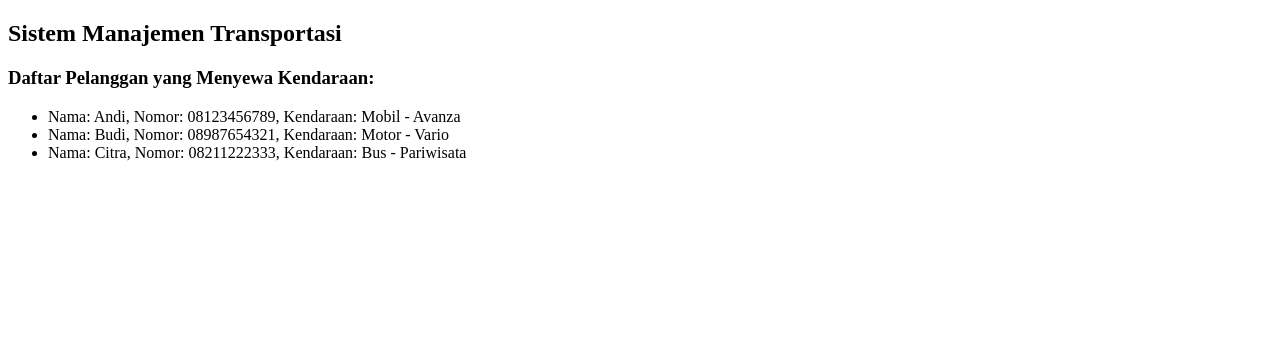
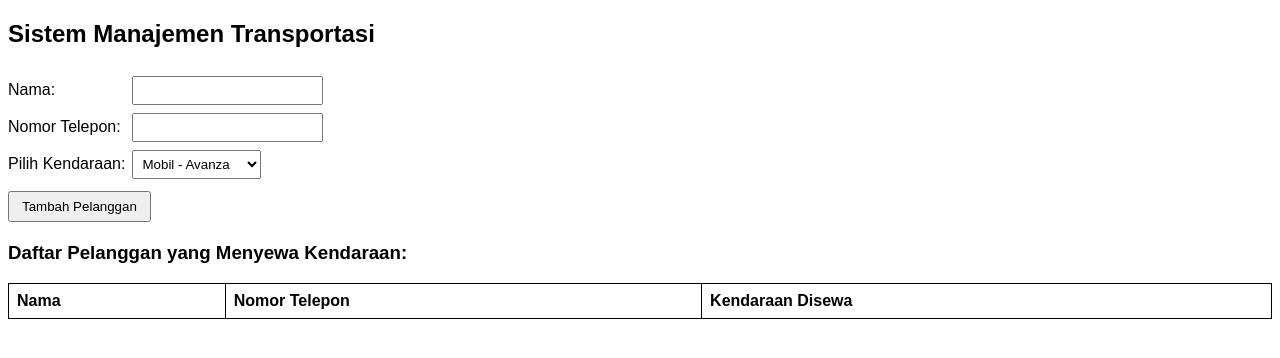
Before and after one commit to cels-885/Tugas4JavaScript, a plain HTML site: page index.html in a window 1280 px wide. Drawn offline with Linux system fonts and the light colour scheme.

Commit message:
update html

```diff
--- a/index.html
+++ b/index.html
@@ -1,10 +1,72 @@
 <!DOCTYPE html>
 <html>
 <head>
-  <title>Tugas Pertemuan 4 - Sistem Manajemen Transportasi</title>
+  <title>Sistem Manajemen Transportasi</title>
+  <style>
+    body {
+      font-family: Arial, sans-serif;
+    }
+    form {
+      margin-bottom: 20px;
+    }
+    label {
+      display: inline-block;
+      width: 120px;
+      margin-top: 8px;
+    }
+    input, select {
+      padding: 5px;
+      margin-top: 8px;
+    }
+    button {
+      margin-top: 12px;
+      padding: 6px 12px;
+    }
+    table {
+      border-collapse: collapse;
+      width: 100%;
+      margin-top: 15px;
+    }
+    th, td {
+      border: 1px solid black;
+      padding: 8px;
+      text-align: left;
+    }
+  </style>
 </head>
 <body>
   <h2>Sistem Manajemen Transportasi</h2>
+
+  <!-- Form input pelanggan -->
+  <form id="formPelanggan">
+    <label>Nama:</label>
+    <input type="text" id="nama" required><br>
+
+    <label>Nomor Telepon:</label>
+    <input type="text" id="nomorTelepon" required><br>
+
+    <label>Pilih Kendaraan:</label>
+    <select id="kendaraan">
+      <option value="Mobil">Mobil - Avanza</option>
+      <option value="Motor">Motor - Vario</option>
+      <option value="Bus">Bus - Pariwisata</option>
+    </select><br>
+
+    <button type="submit">Tambah Pelanggan</button>
+  </form>
+
+  <!-- Tabel daftar pelanggan -->
+  <h3>Daftar Pelanggan yang Menyewa Kendaraan:</h3>
+  <table id="tabelPelanggan">
+    <thead>
+      <tr>
+        <th>Nama</th>
+        <th>Nomor Telepon</th>
+        <th>Kendaraan Disewa</th>
+      </tr>
+    </thead>
+    <tbody></tbody>
+  </table>
 
   <script>
     // Class induk Kendaraan
@@ -13,25 +75,22 @@
         this.nama = nama;
         this.jenis = jenis;
       }
-
       getInfo() {
         return `${this.jenis} - ${this.nama}`;
       }
     }
 
-    // Turunan Kendaraan
+    // Turunan
     class Mobil extends Kendaraan {
       constructor(nama) {
         super(nama, "Mobil");
       }
     }
-
     class Motor extends Kendaraan {
       constructor(nama) {
         super(nama, "Motor");
       }
     }
-
     class Bus extends Kendaraan {
       constructor(nama) {
         super(nama, "Bus");
@@ -49,38 +108,51 @@
       sewaKendaraan(kendaraan) {
         this.kendaraanDisewa = kendaraan;
       }
-
-      getInfo() {
-        return `Nama: ${this.nama}, Nomor: ${this.nomorTelepon}, Kendaraan: ${this.kendaraanDisewa ? this.kendaraanDisewa.getInfo() : "Belum sewa"}`;
-      }
     }
 
-    // Array untuk menyimpan daftar pelanggan
+    // Array daftar pelanggan
     let daftarPelanggan = [];
 
-    // Fungsi tambah pelanggan baru
+    // Fungsi tambah pelanggan
     function tambahPelanggan(nama, nomorTelepon, kendaraan) {
       let pelanggan = new Pelanggan(nama, nomorTelepon);
       pelanggan.sewaKendaraan(kendaraan);
       daftarPelanggan.push(pelanggan);
+      tampilkanPelanggan();
     }
 
-    // Fungsi menampilkan semua pelanggan
+    // Fungsi tampilkan tabel pelanggan
     function tampilkanPelanggan() {
-      document.write("<h3>Daftar Pelanggan yang Menyewa Kendaraan:</h3>");
-      document.write("<ul>");
+      const tbody = document.querySelector("#tabelPelanggan tbody");
+      tbody.innerHTML = "";
       daftarPelanggan.forEach((p) => {
-        document.write(`<li>${p.getInfo()}</li>`);
+        let row = `<tr>
+          <td>${p.nama}</td>
+          <td>${p.nomorTelepon}</td>
+          <td>${p.kendaraanDisewa.getInfo()}</td>
+        </tr>`;
+        tbody.innerHTML += row;
       });
-      document.write("</ul>");
     }
 
-    // --- Contoh penggunaan ---
-    tambahPelanggan("Andi", "08123456789", new Mobil("Avanza"));
-    tambahPelanggan("Budi", "08987654321", new Motor("Vario"));
-    tambahPelanggan("Citra", "08211222333", new Bus("Pariwisata"));
+    // Event form submit
+    document.getElementById("formPelanggan").addEventListener("submit", function(e) {
+      e.preventDefault();
 
-    tampilkanPelanggan();
+      let nama = document.getElementById("nama").value;
+      let nomor = document.getElementById("nomorTelepon").value;
+      let pilihan = document.getElementById("kendaraan").value;
+
+      let kendaraan;
+      if (pilihan === "Mobil") kendaraan = new Mobil("Avanza");
+      else if (pilihan === "Motor") kendaraan = new Motor("Vario");
+      else if (pilihan === "Bus") kendaraan = new Bus("Pariwisata");
+
+      tambahPelanggan(nama, nomor, kendaraan);
+
+      // Reset form
+      document.getElementById("formPelanggan").reset();
+    });
   </script>
 </body>
 </html>
```
